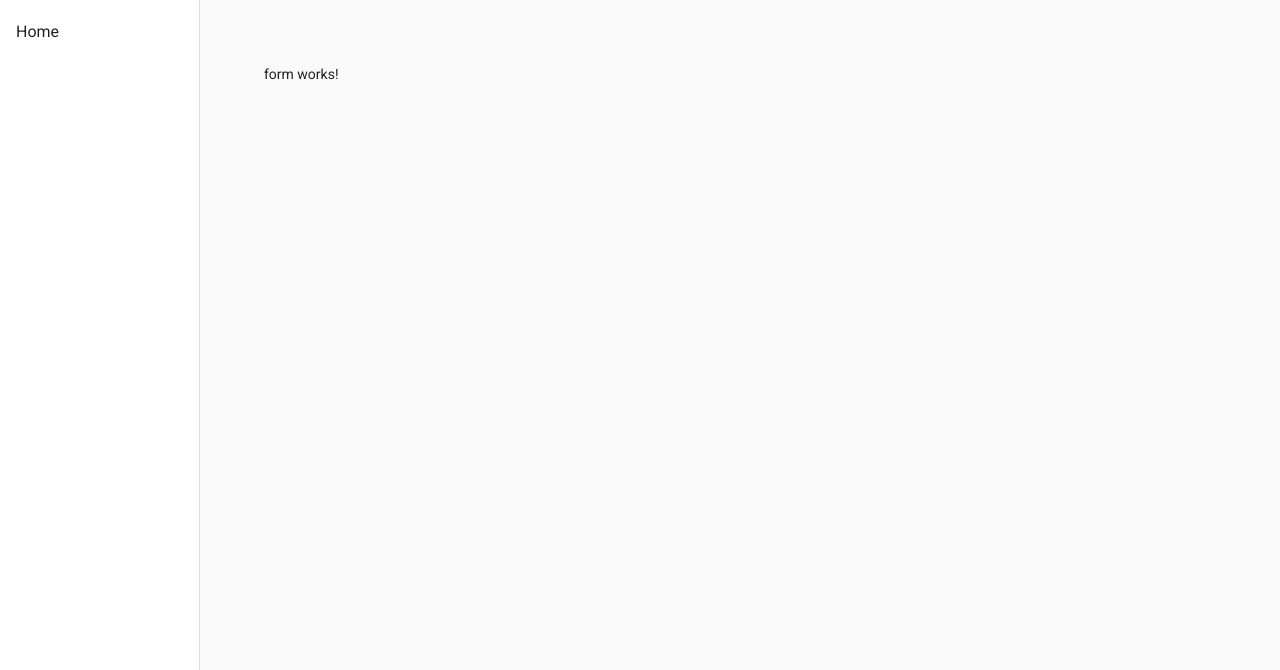
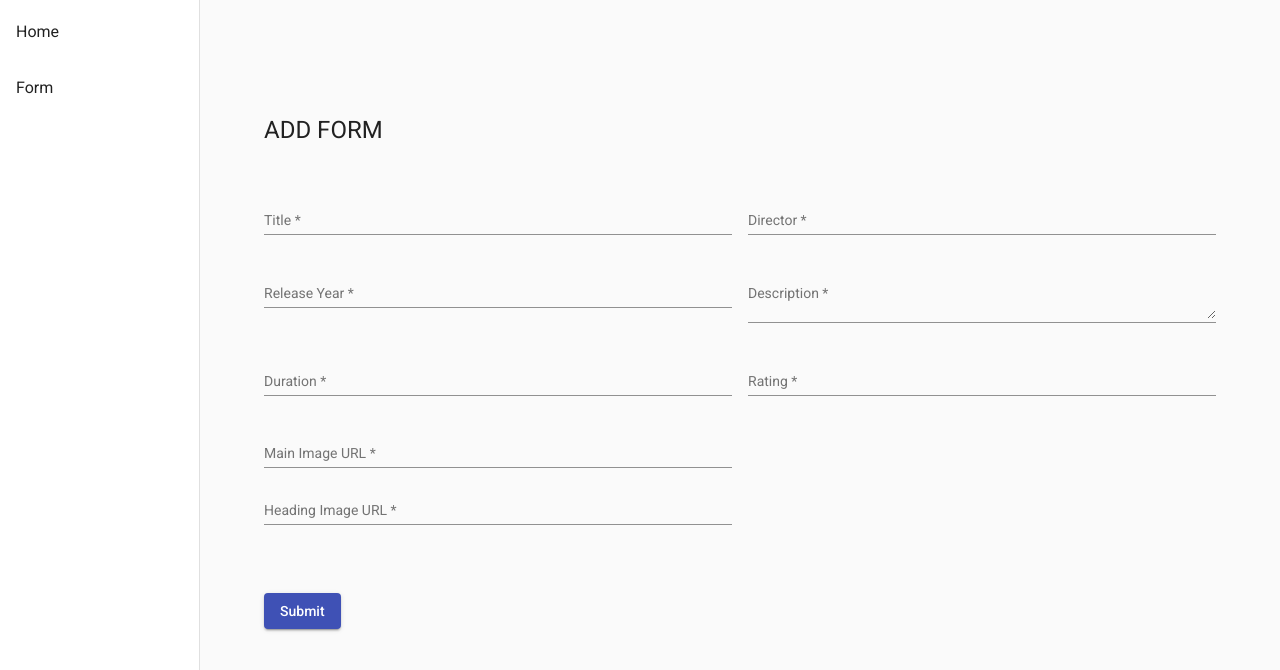
Before and after one commit to AlfinhiHD/Zettabyte_Intern, an Angular app in the folder angular-project/: page /form in a window 1280 px wide. Shown: the top 670 px of the page. Built offline with nearby package versions, Linux system fonts and the light colour scheme.

Commit message:
add changes

```diff
--- a/angular-project/package.json
+++ b/angular-project/package.json
@@ -25,6 +25,7 @@
     "rxjs": "~7.5.0",
     "sweetalert2": "^11.10.6",
     "tslib": "^2.3.0",
+    "uuid": "^9.0.1",
     "zone.js": "~0.11.4"
   },
   "devDependencies": {
--- a/angular-project/src/app/app.component.html
+++ b/angular-project/src/app/app.component.html
@@ -2,6 +2,9 @@
   <mat-sidenav #sidenav mode="side" [opened]="isSidenavOpen">
     <mat-nav-list>
       <a mat-list-item routerLink="/home">Home</a>
+    </mat-nav-list>
+    <mat-nav-list>
+      <a mat-list-item routerLink="/form">Form</a>
     </mat-nav-list>
   </mat-sidenav>
 
--- a/angular-project/src/app/form/form.component.html
+++ b/angular-project/src/app/form/form.component.html
@@ -1 +1,94 @@
-<p>form works!</p>
+<h1>
+  {{ id ? "EDIT FORM" : "ADD FORM" }}
+</h1>
+
+<form [formGroup]="filmForm" (ngSubmit)="onSubmit()">
+  <div class="form-container">
+    <mat-form-field>
+      <mat-label>Title</mat-label>
+      <input matInput formControlName="title" placeholder="Title" />
+      <mat-error *ngIf="filmForm.get('title').hasError('required')"
+        >Title is required</mat-error
+      >
+    </mat-form-field>
+
+    <mat-form-field>
+      <mat-label>Director</mat-label>
+      <input matInput formControlName="director" placeholder="Director" />
+      <mat-error *ngIf="filmForm.get('director').hasError('required')"
+        >Director is required</mat-error
+      >
+    </mat-form-field>
+
+    <mat-form-field>
+      <mat-label>Release Year</mat-label>
+      <input
+        matInput
+        formControlName="releaseYear"
+        placeholder="Release Year"
+      />
+      <mat-error *ngIf="filmForm.get('releaseYear').hasError('required')"
+        >Release Year is required</mat-error
+      >
+      <mat-error *ngIf="filmForm.get('releaseYear').hasError('pattern')"
+        >Please enter a valid year</mat-error
+      >
+    </mat-form-field>
+
+    <mat-form-field>
+      <mat-label>Description</mat-label>
+      <textarea
+        matInput
+        formControlName="description"
+        placeholder="Description"
+      ></textarea>
+      <mat-error *ngIf="filmForm.get('description').hasError('required')"
+        >Description is required</mat-error
+      >
+    </mat-form-field>
+
+    <mat-form-field>
+      <mat-label>Duration</mat-label>
+      <input matInput formControlName="duration" placeholder="Duration" />
+      <mat-error *ngIf="filmForm.get('duration').hasError('required')"
+        >Duration is required</mat-error
+      >
+    </mat-form-field>
+
+    <mat-form-field>
+      <mat-label>Rating</mat-label>
+      <input matInput formControlName="rating" placeholder="Rating" />
+      <mat-error *ngIf="filmForm.get('rating').hasError('required')"
+        >Rating is required</mat-error
+      >
+    </mat-form-field>
+
+    <div formGroupName="image">
+      <mat-form-field>
+        <mat-label>Main Image URL</mat-label>
+        <input
+          matInput
+          formControlName="main"
+          placeholder="Main Image URL"
+        />
+        <mat-error *ngIf="filmForm.get('image.main').hasError('required')"
+          >Main Image URL is required</mat-error
+        >
+      </mat-form-field>
+
+      <mat-form-field>
+        <mat-label>Heading Image URL</mat-label>
+        <input
+          matInput
+          formControlName="heading"
+          placeholder="Heading Image URL"
+        />
+        <mat-error *ngIf="filmForm.get('image.heading').hasError('required')"
+          >Heading Image URL is required</mat-error
+        >
+      </mat-form-field>
+    </div>
+  </div>
+
+  <button mat-raised-button color="primary" type="submit">Submit</button>
+</form>
--- a/angular-project/src/app/form/form.component.scss
+++ b/angular-project/src/app/form/form.component.scss
@@ -0,0 +1,19 @@
+.form-container {
+  display: grid;
+  grid-template-columns: 1fr 1fr;
+  gap: 16px;
+}
+
+.mat-form-field {
+  width: 100%;
+}
+
+button {
+  margin-top: 4vw;
+}
+
+h1 {
+  margin: 0;
+  padding-top: 50px;
+  padding-bottom: 50px;
+}
--- a/angular-project/src/app/form/form.component.ts
+++ b/angular-project/src/app/form/form.component.ts
@@ -1,15 +1,99 @@
 import { Component, OnInit } from '@angular/core';
+import { FilmType } from '../shared/helpers/interface';
+import { FormArray, FormBuilder, FormGroup, Validators } from '@angular/forms';
+import Swal from 'sweetalert2';
+import { GhibliService } from '../shared/service/ghibli.service';
+import { ActivatedRoute, Router } from '@angular/router';
+import { v4 as uuidv4 } from 'uuid';
 
 @Component({
   selector: 'app-form',
   templateUrl: './form.component.html',
-  styleUrls: ['./form.component.scss']
+  styleUrls: ['./form.component.scss'],
 })
 export class FormComponent implements OnInit {
+  filmForm: FormGroup;
+  id: string = '';
 
-  constructor() { }
+  constructor(
+    private fb: FormBuilder,
+    private ghibliService: GhibliService,
+    private router: Router,
+    private route: ActivatedRoute
+  ) {}
 
   ngOnInit(): void {
+    this.createForm();
+
+    this.route.queryParams.subscribe((queryParams) => {
+      this.id = queryParams['id'];
+      if (!this.id) {
+        this.filmForm.reset();
+      }
+    });
+
+    if (this.id) {
+      const film = this.ghibliService.getMovieById(this.id);
+      if (film) {
+        this.filmForm.patchValue(film);
+      }
+    }
+  }
+  createForm(): void {
+    this.filmForm = this.fb.group({
+      id: [''],
+      title: ['', Validators.required],
+      director: ['', Validators.required],
+      releaseYear: ['', Validators.required],
+      description: ['', Validators.required],
+      duration: ['', Validators.required],
+      rating: ['', Validators.required],
+      image: this.fb.group({
+        main: ['', Validators.required],
+        heading: ['', Validators.required],
+      })
+    });
   }
 
+  onSubmit(): void {
+    const formData = this.filmForm.value;
+    let successMessage = '';
+    let confirmButtonText = '';
+
+    if (this.filmForm.invalid) {
+      Swal.fire({
+        title: 'Error!',
+        text: 'Please fill all required fields with valid value!',
+        icon: 'error',
+        confirmButtonText: 'Ok',
+      });
+      return;
+    }
+
+    if (!this.id) {
+      formData.id = uuidv4();
+      successMessage = 'Successfully added new data!';
+      confirmButtonText = 'Yes, add it!';
+      this.ghibliService.addNewMovie(formData);
+    } else {
+      successMessage = 'Your data has been edited!';
+      confirmButtonText = 'Yes, edit it!';
+      this.ghibliService.updateMovie(formData);
+    }
+    Swal.fire({
+      title: 'Are you sure?',
+      text: 'You are about to submit this form!',
+      icon: 'warning',
+      showCancelButton: true,
+      confirmButtonText: confirmButtonText,
+      cancelButtonText: 'No, keep it',
+    }).then((result) => {
+      if (result.isConfirmed) {
+        this.router.navigate(['/home']);
+        Swal.fire('Submitted!', successMessage, 'success');
+      } else if (result.dismiss === Swal.DismissReason.cancel) {
+        Swal.fire('Cancelled', 'Your form is safe :)', 'error');
+      }
+    });
+  }
 }
--- a/angular-project/src/app/form/form.module.ts
+++ b/angular-project/src/app/form/form.module.ts
@@ -3,6 +3,7 @@ import { CommonModule } from '@angular/common';
 import { FormComponent } from './form.component';
 import { RouterModule, Routes } from '@angular/router';
 import { ReactiveFormsModule } from '@angular/forms';
+import { SharedModule } from '../shared/shared.module';
 
 const routes: Routes = [
   { path: '', component: FormComponent},
@@ -16,6 +17,7 @@ const routes: Routes = [
     CommonModule,
     ReactiveFormsModule,
     RouterModule.forChild(routes),
+    SharedModule
   ]
 })
 export class FormModule { }
--- a/angular-project/src/app/selectedghibli/film-detail/film-detail.component.html
+++ b/angular-project/src/app/selectedghibli/film-detail/film-detail.component.html
@@ -7,6 +7,8 @@
         class="edit-button"
         color="primary"
         aria-label="Example icon button with an edit icon"
+        [routerLink]="['/form']"
+        [queryParams]="{ id: film.id }"
       >
         <mat-icon>edit</mat-icon>
       </button>
--- a/angular-project/src/app/shared/service/ghibli.service.ts
+++ b/angular-project/src/app/shared/service/ghibli.service.ts
@@ -41,4 +41,21 @@ export class GhibliService {
       this.movies.next(movieList);
     }
   }
+
+  addNewMovie(newMovie: FilmType) {
+    this.movies.next([...this.movies.getValue(), newMovie]);
+  }
+
+  updateMovie(updatedMovie: FilmType) {
+    console.log(updatedMovie);
+
+    const movies = this.movies.getValue();
+    const index = movies.findIndex((movie) => movie.id === updatedMovie.id);
+    if (index !== -1) {
+      movies[index] = updatedMovie;
+      this.movies.next([...movies]);
+    }
+  }
+
+
 }
```
Also changed, not shown: angular-project/src/app/shared/helpers/data.ts (+8 -8 lines), angular-project/src/app/shared/shared.module.ts (+9 -3 lines), 1 other file (tests, documents, lock files or other folders).
